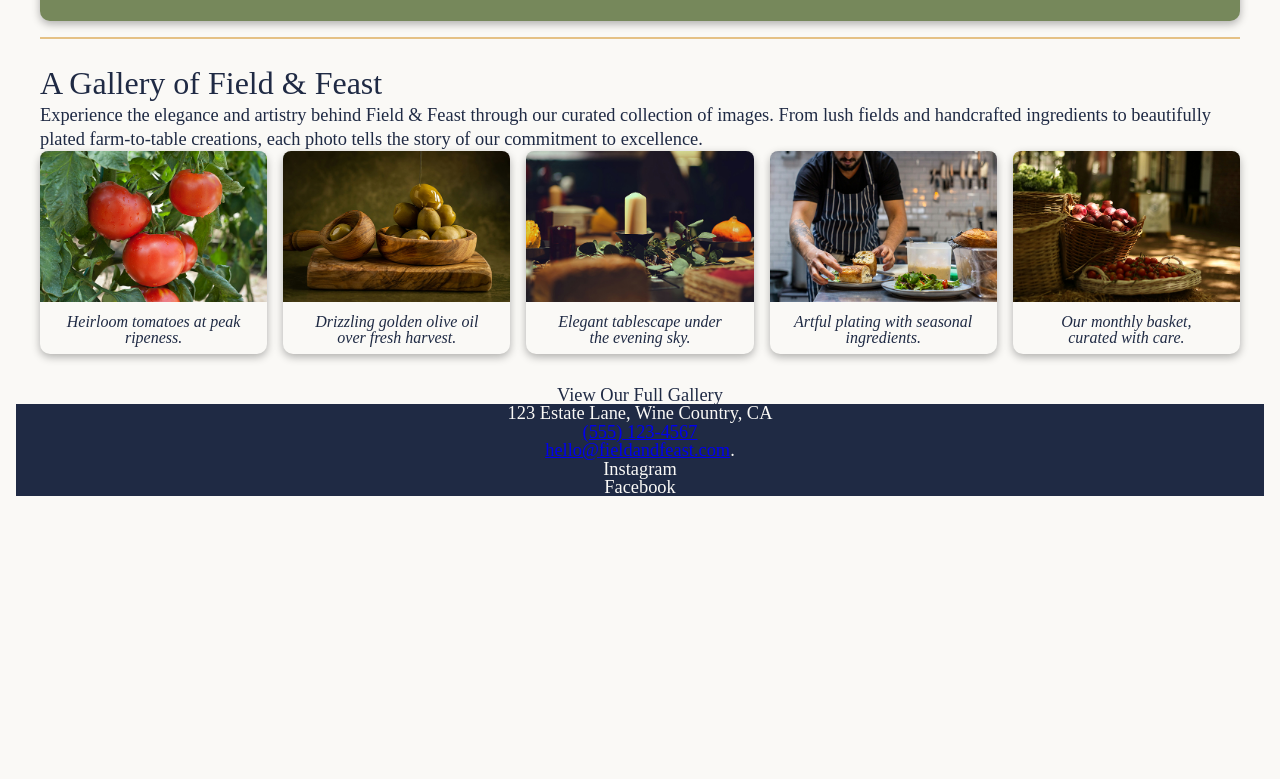
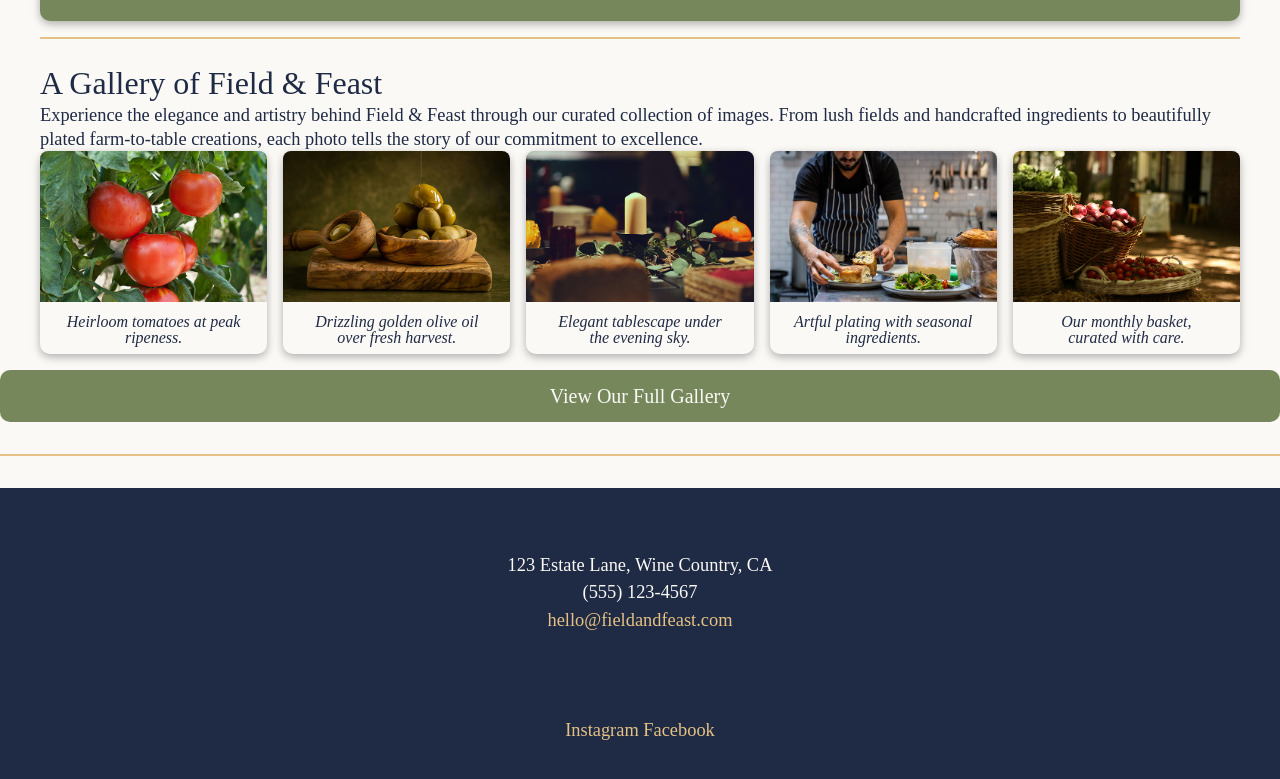
Before and after one commit to menyeneabasi-git/field-and-feast, a plain HTML site: page index.html in a window 1280 px wide. Shown: the part 985-1764 px from the top of the page. Before the commit the page ends 1497 px from the top, so only its background shows below. Drawn offline with Linux system fonts and the light colour scheme.

Commit message:
completed styles

```diff
--- a/index.html
+++ b/index.html
@@ -131,18 +131,20 @@
             </section>
         </main>
         <footer>
-            <p class="gallery-view">View Our Full Gallery</p>
+            <section class="view-box">
+                <p class="gallery-view">View Our Full Gallery</p>
+            </section>
             <section class="contact-info">
-                    <address>
-                    <p>123 Estate Lane, Wine Country, CA</p>
-                    <a href="tel:+15551234567">(555) 123-4567 <br></a>
-                    <a href="mailtohello@fieldandfeast.com">hello@fieldandfeast.com</a>.<br>
-                    <p>
-                        Instagram <br>
-                        Facebook <br>
-                    </p>
-                    </address>
-                </section>
+                <address>
+                    <p>123 Estate Lane, Wine Country, CA <br>
+                        (555) 123-4567 <br>
+                    <section class="socials">
+                        hello@fieldandfeast.com<br>
+                        <br><br><br>Instagram
+                        Facebook <br></p>
+                    </section>
+                </address>
+            </section>
         </footer>
     </body>
 </html>
--- a/style.css
+++ b/style.css
@@ -220,6 +220,38 @@ nav li {
   color: var(--soft-white);
 }
 
+.gallery-view {
+  background-color: var(--olive-green);
+  color: var(--soft-white);
+  border-radius: 10px;
+  padding: 1rem;
+  font-weight: 545;
+  margin: 0 0 2rem 0;
+}
+
+.view-box {
+  background-color: var(--soft-white);
+  margin: 0 0 2rem 0 ;
+  font-size: 1.25rem;
+  border-bottom: 2px solid var(--champagne-gold);
+}
+
+.contact-info {
+  padding: 4rem;
+  line-height: 1.5lh;
+}
+
+address {
+  color: var(--soft-white);
+}
+
+footer {
+  padding: 0;
+}
+
+.socials {
+  color: var(--champagne-gold);
+}
 
 @media screen and (min-width: 600px) {
   nav li {
```
